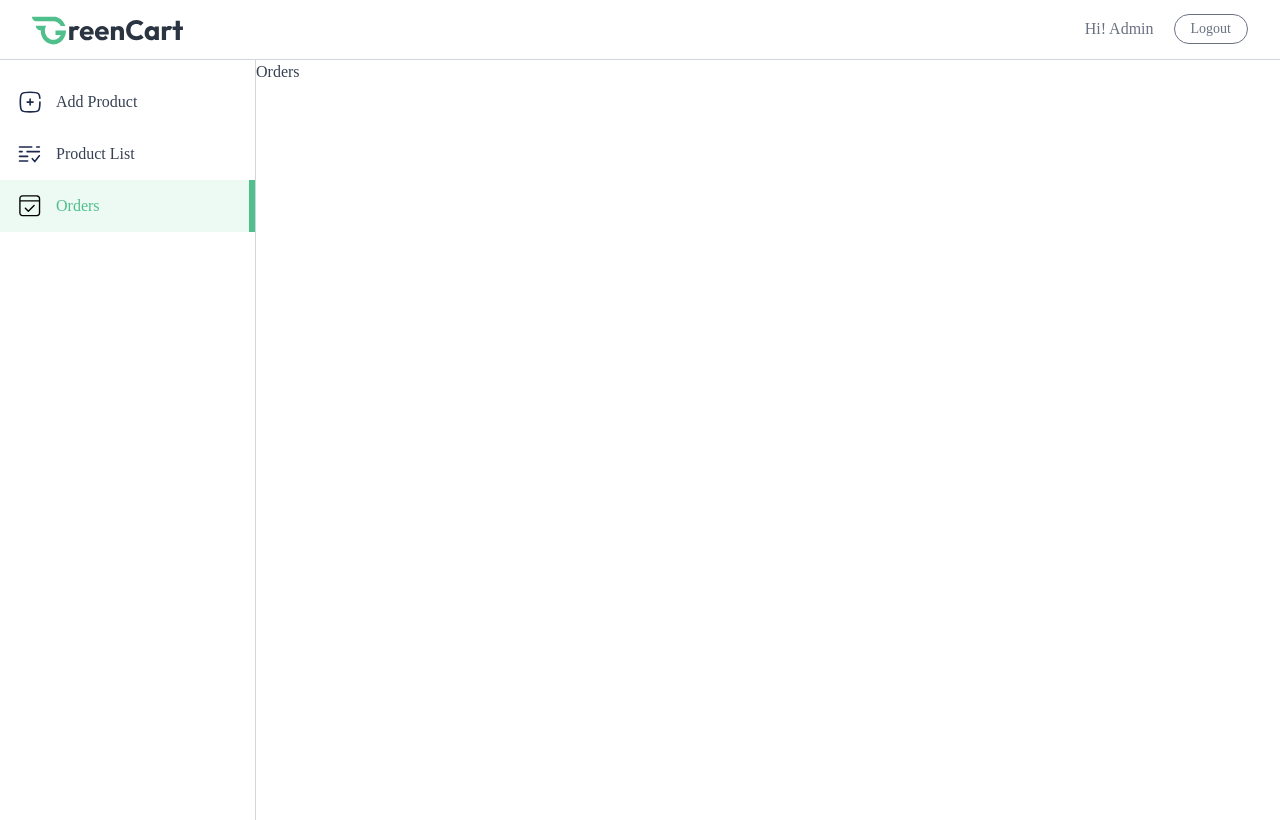
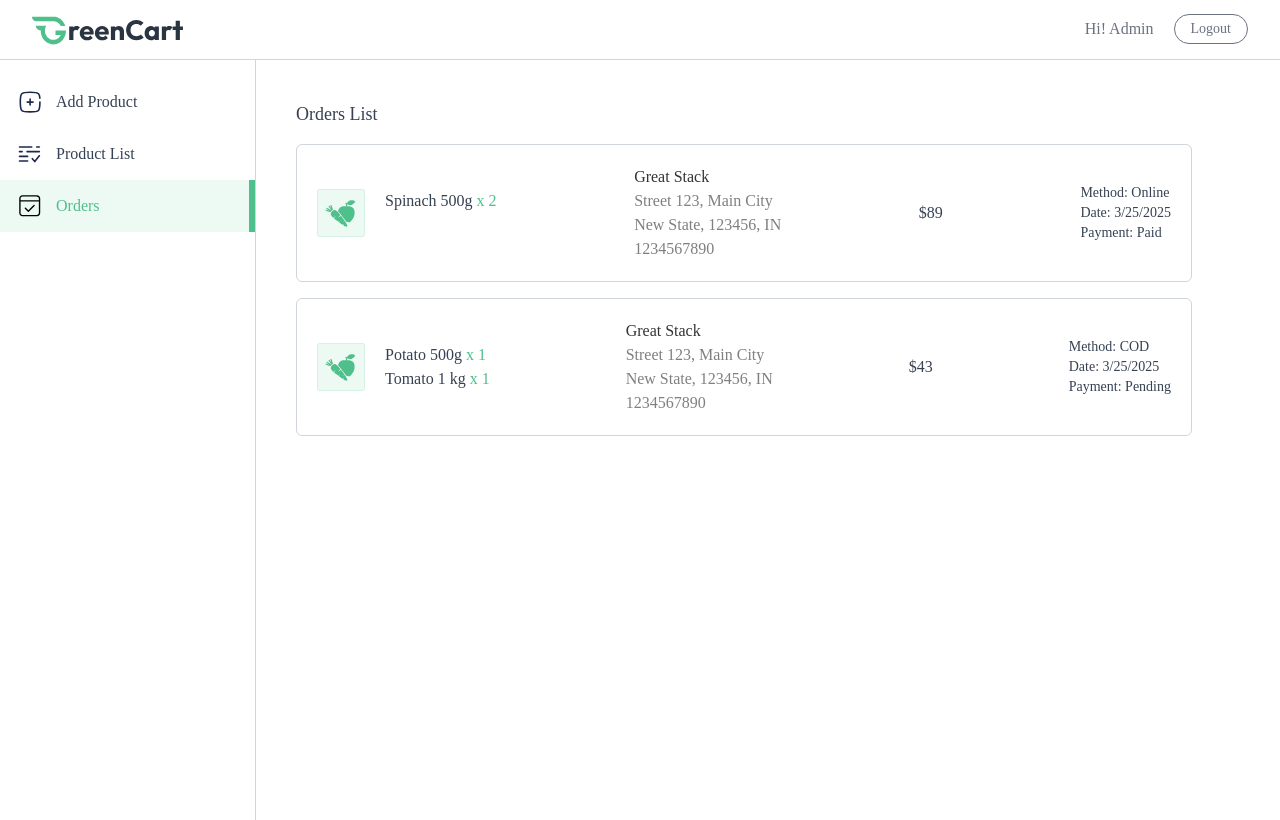
Before and after one commit to fatima-n09/GreenCart, a React (Vite) app: page /seller/orders in a window 1280 px wide. Both pictures are taken after typing "name@example.com", "Sample123" into the empty fields and a click on the button "Login". Built offline with nearby package versions, Linux system fonts and the light colour scheme.

Commit message:
orders complete functionality

```diff
--- a/src/pages/seller/Orders.jsx
+++ b/src/pages/seller/Orders.jsx
@@ -1,9 +1,57 @@
-import React from 'react'
+import React, { useEffect, useState } from 'react'
+import { useAppContext } from '../../context/AppContext';
+import { assets, dummyOrders } from '../../assets/assets';
 
-const Orders = () => {
-  return (
-    <div>Orders</div>
-  )
-}
+const Orders  = () => {
+ const{currency} = useAppContext()
+ const[orders, setOrders] = useState([])
+
+ const fetchOrders = async()=>{
+    setOrders(dummyOrders)
+ };
+ useEffect(()=>{
+fetchOrders();
+ },[])
+    return (
+        <div className='no-scrollbar flex-1 h-[95vh] overflow-y-scroll
+        '>
+        <div className="md:p-10 p-4 space-y-4">
+            <h2 className="text-lg font-medium">Orders List</h2>
+            {orders.map((order, index) => (
+                <div key={index} className="flex flex-col md:items-center md:flex-row  gap-5 justify-between p-5 max-w-4xl rounded-md border border-gray-300">
+                    <div className="flex gap-5 max-w-80">
+                        <img className="w-12 h-12 object-cover" src={assets.box_icon} alt="boxIcon" />
+                        <div>
+                            {order.items.map((item, index) => (
+                                <div key={index} className="flex flex-col ">
+                                    <p className="font-medium">
+                                        {item.product.name} {" "} <span className='text-primary'>x {item.quantity}</span>
+                                    </p>
+                                </div>
+                            ))}
+                        </div>
+                    </div>
+
+                    <div className="text-sm md:text-base text-black/50">
+                        <p className='text-black/80'>{order.address.firstName} {order.address.lastName}</p>
+                        <p>{order.address.street}, {order.address.city}</p>
+                        <p>{order.address.state}, {order.address.zipcode}, {order.address.country}</p>
+                        <p></p>
+                        <p>{order.address.phone}</p>
+                    </div>
+
+                    <p className="font-medium text-lgg my-auto">{currency}{order.amount}</p>
+
+                    <div className="flex flex-col text-sm">
+                        <p>Method: {order.paymentType}</p>
+                        <p>Date: {new Date(order.createdAt).toLocaleDateString()}</p>
+                        <p>Payment: {order.isPaid ? "Paid" : "Pending"}</p>
+                    </div>
+                </div>
+            ))}
+        </div>
+        </div>
+    );
+};
 
 export default Orders
```
